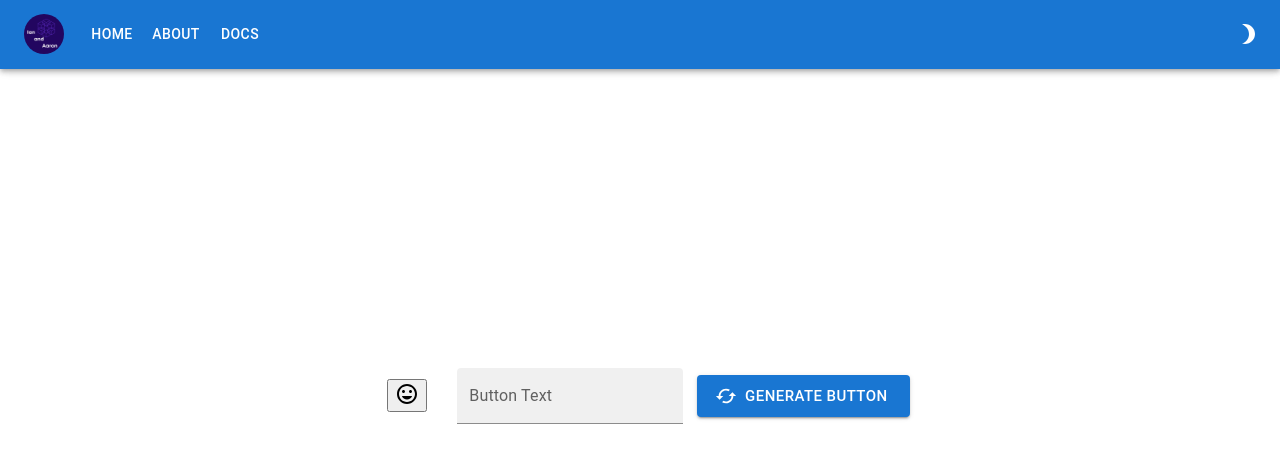
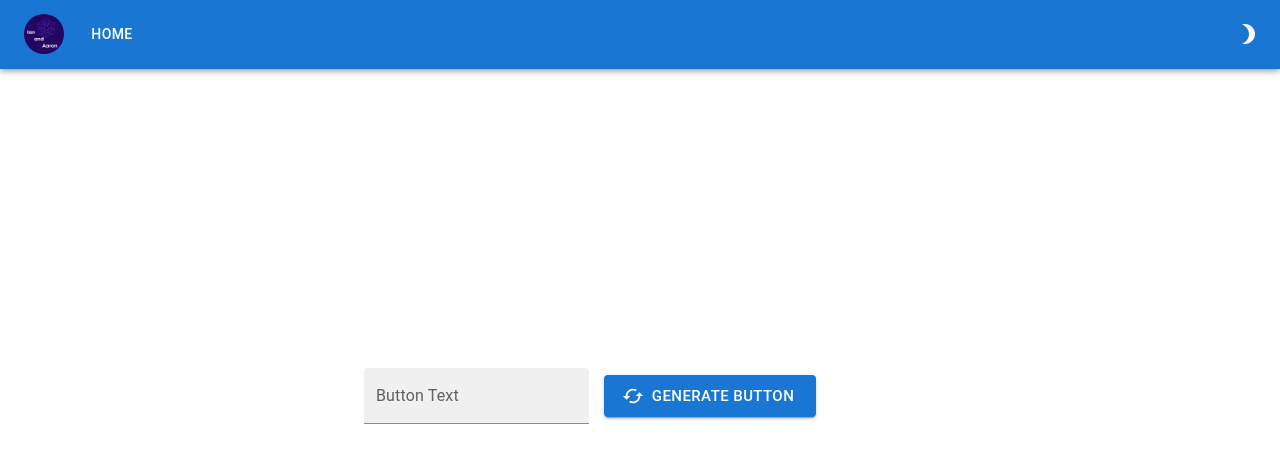
Before and after one commit to IanandAaron/buymealambo.xyz, a React (Create React App) app: page / in a window 1280 px wide. Shown: the top 462 px of the page. Built offline with nearby package versions, Linux system fonts and the light colour scheme.

Commit message:
[remove-extra-pages] - Just get basic page out

```diff
--- a/src/App.js
+++ b/src/App.js
@@ -5,8 +5,6 @@ import Brightness3Icon from '@mui/icons-material/Brightness3';
 import Brightness7Icon from '@mui/icons-material/Brightness7';
 import ResponsiveAppBar from './components/ResponsiveAppBar';
 import Home from './components/Home';
-import About from './components/About'
-import Docs from './components/Docs'
 import './App.css';
 
 class App extends React.Component {
@@ -62,18 +60,6 @@ class App extends React.Component {
                 />
               }>
             </Route>
-            <Route
-              path="/About"
-              element={
-                <About />
-              }>
-            </Route>
-            <Route
-              path="/Docs"
-              element={
-                <Docs />
-              }>
-            </Route>
           </Routes>
         </div>
       </ThemeProvider>
--- a/src/components/Home.js
+++ b/src/components/Home.js
@@ -1,7 +1,6 @@
 import React from 'react';
 import { Container,Grid,TextField } from '@mui/material';
 import GenerateButton from './GenerateButton';
-import ReactPicker from './Picker'
 
 
 class Home extends React.Component {
@@ -22,9 +21,6 @@ class Home extends React.Component {
                 <div className="CreateButton" ref={el => (this.div = el)}>
                     <Container maxWidth="sm">
                         <Grid container spacing={1} alignItems="center" style={{ minHeight: '100vh' }}>
-                            <Grid item xs={2}>
-                                <ReactPicker />
-                            </Grid>
                             <Grid item xs={5}>
                                 <TextField
                                     id="filled-basic"
--- a/src/components/ResponsiveAppBar.js
+++ b/src/components/ResponsiveAppBar.js
@@ -13,7 +13,7 @@ import Avatar from '@mui/material/Avatar';
 import { Link } from 'react-router-dom';
 import logo from '../static/images/avatar/logo.jpg'
 
-const pages = ['Home','About','Docs'];
+const pages = ['Home'];
 
 class ResponsiveAppBar extends React.Component {
     state = {
```
